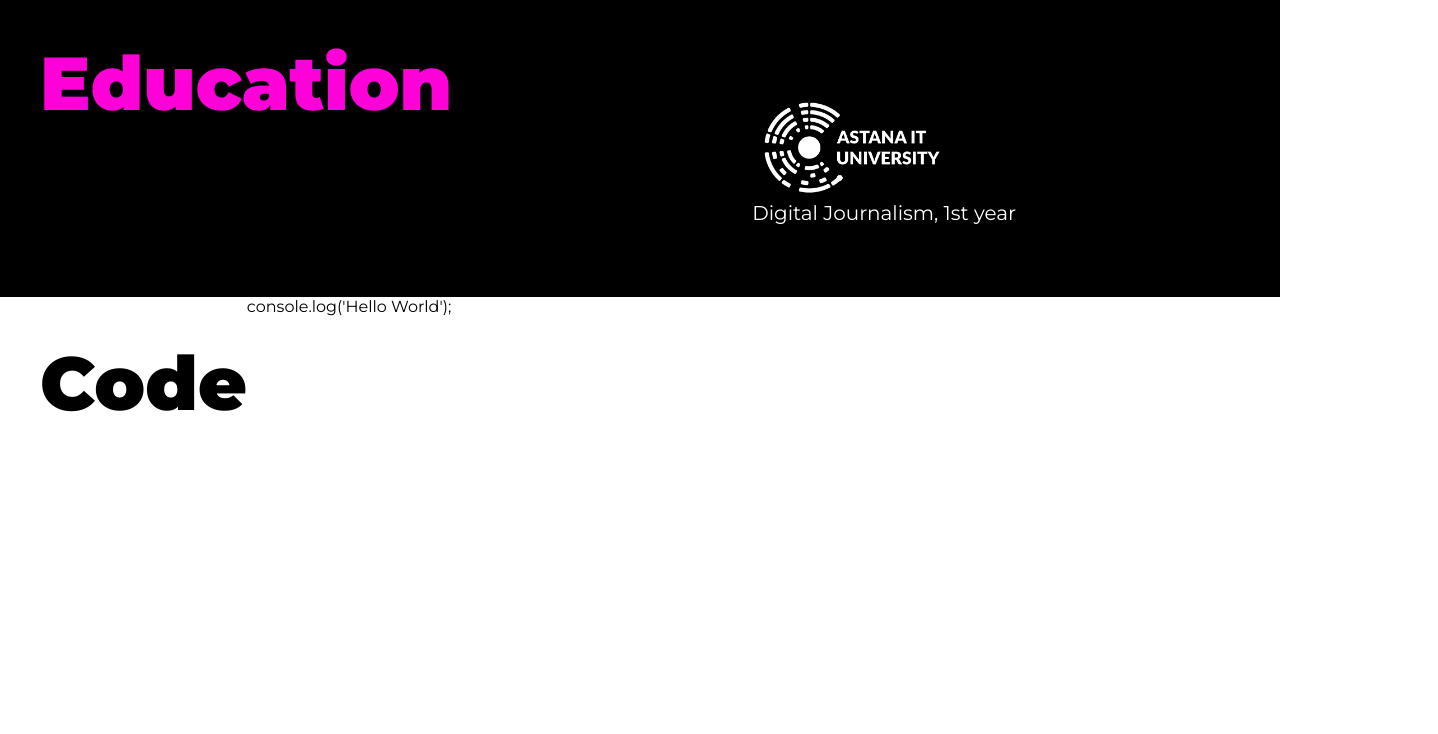
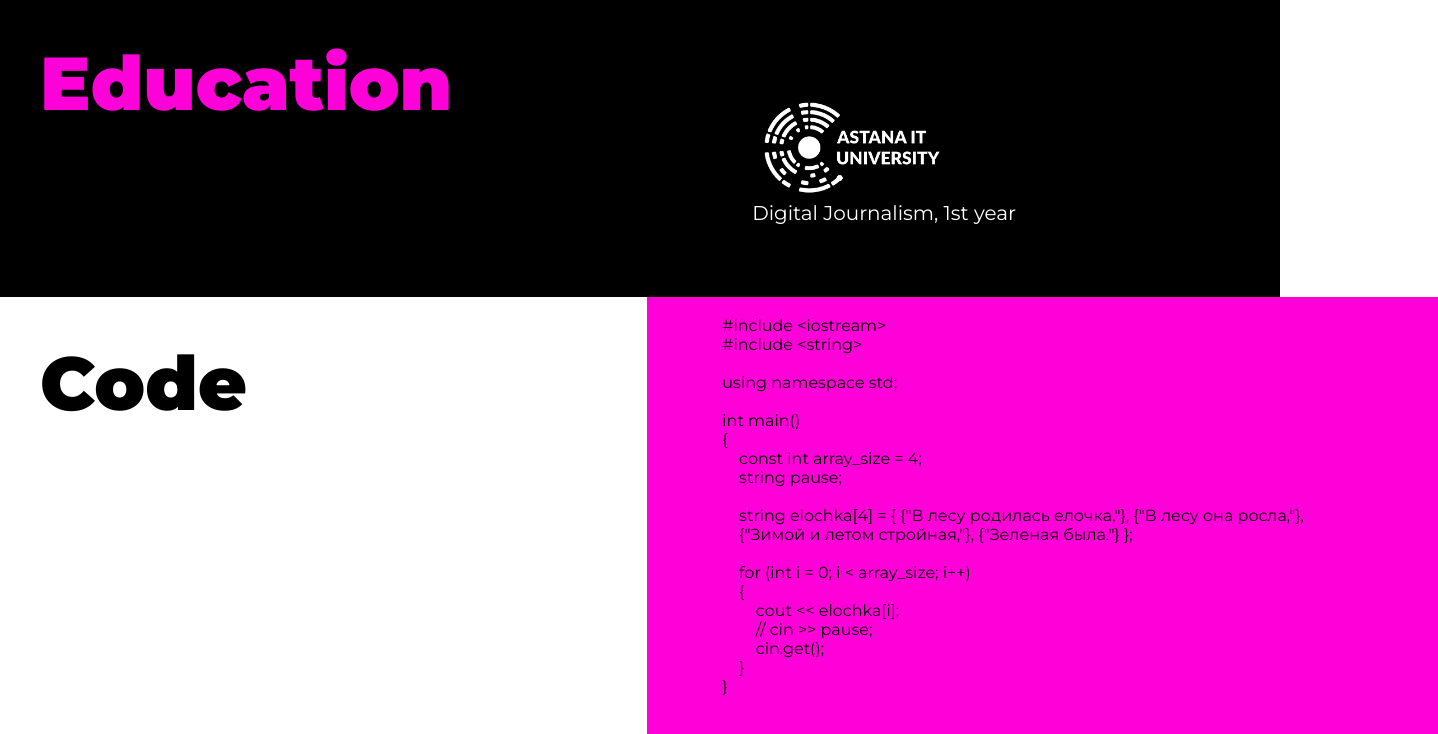
Before and after one commit to darialz/rsschool-cv, a plain HTML site: page index.html in a window 1280 px wide. Shown: the part 1490-2224 px from the top of the page, 1438 px wide, since content can reach past the window. Before the commit the page ends 2087 px from the top, so only its background shows below. Drawn offline with Linux system fonts and the light colour scheme.

Commit message:
init: add code section

```diff
--- a/index.html
+++ b/index.html
@@ -140,9 +140,31 @@
                     </h2>
                 </div>
                 <div class="code-ex">
-                 <p><code>
-                  console.log('Hello World');
-                 </code></p>
+                  <pre style="background-color: #ff00d9; overflow: visible;">
+                    <code>
+                  #include &lt;iostream&gt;
+                  #include &lt;string&gt;
+
+                  using namespace std;
+
+                  int main()
+                  {
+                      const int array_size = 4;
+                      string pause;
+
+                      string elochka[4] = { {"В лесу родилась елочка,"}, {"В лесу она росла,"},
+                      {"Зимой и летом стройная,"}, {"Зеленая была."} };
+
+                      for (int i = 0; i < array_size; i++)
+                      {
+                          cout << elochka[i];
+                          // cin >> pause;
+                          cin.get();
+                      }
+                  }
+                    </code>
+                  </pre>
+
           </div>
         </div>
       </div>
--- a/style.css
+++ b/style.css
@@ -149,5 +149,8 @@ hr {
     margin-left: 40px;
     font-size: 50px;
     font-weight: 600;
+}
+.code-ex {
+    margin-left: 400px;
 
 }
```
